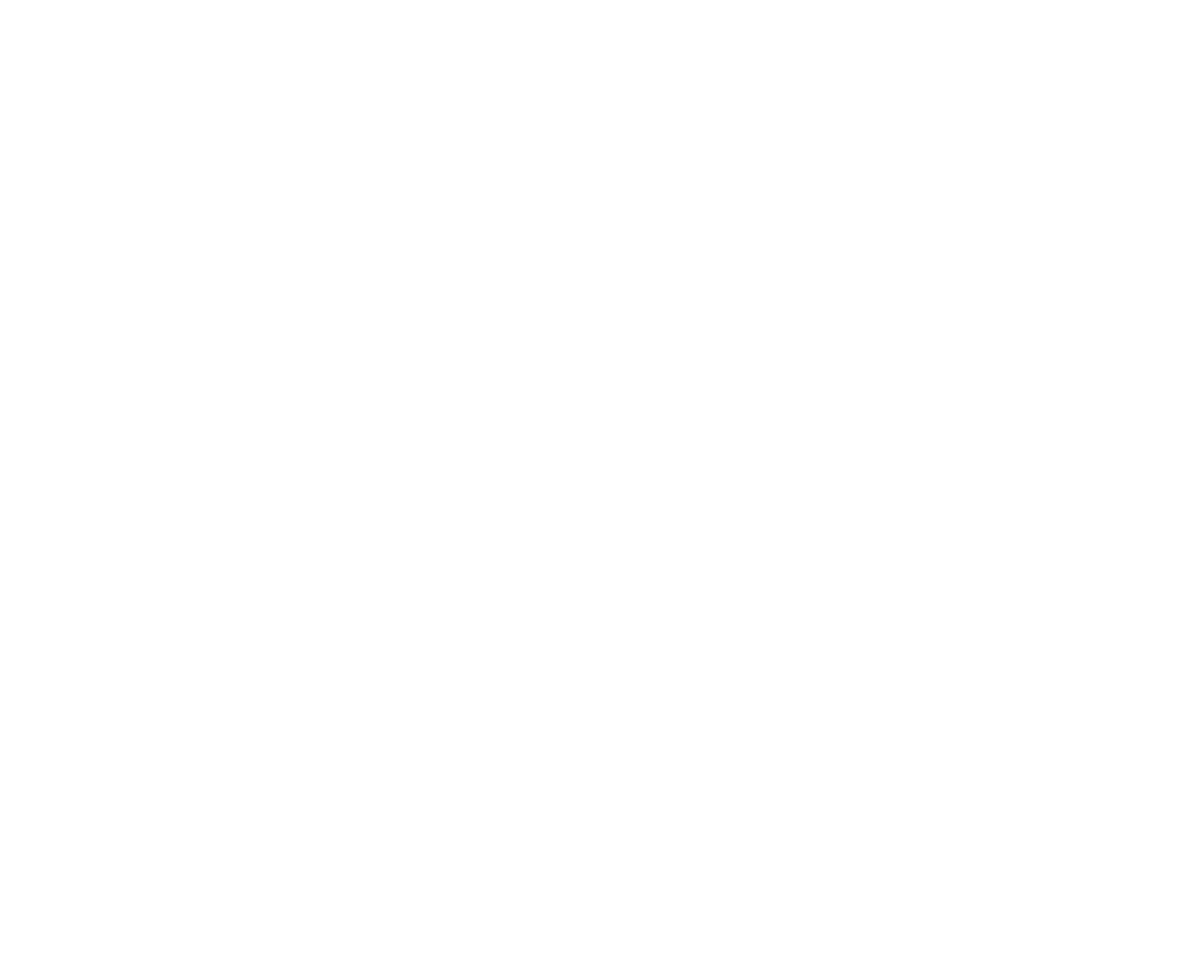
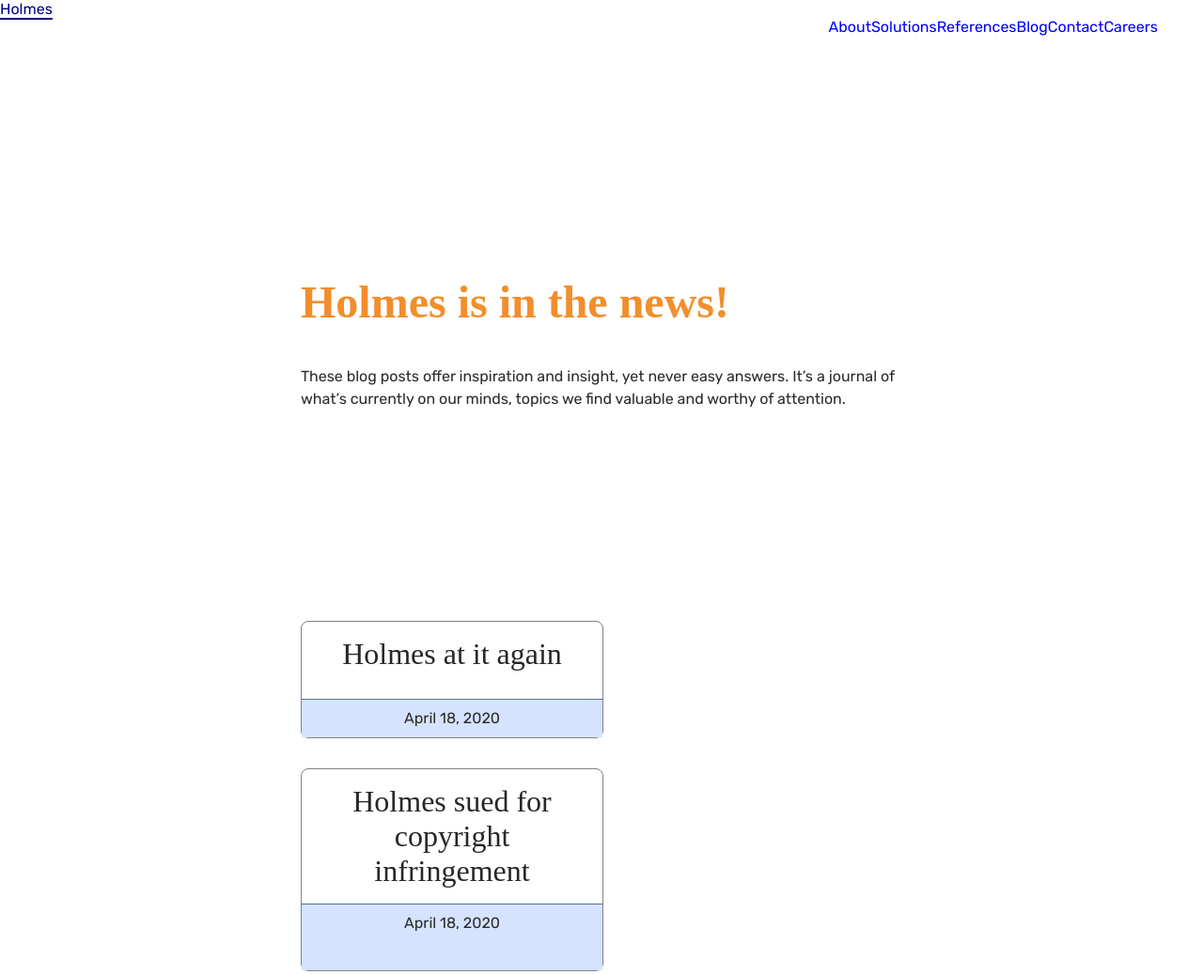
Before and after one commit to dillonfagan/learning-gatsby, a Gatsby site: page /news in a window 1280 px wide. Before the commit this address had no page. Shown: the top 1037 px of the page at 94% size. Before the commit the page ends 800 px from the top, so only its background shows below. Built offline with nearby package versions, Linux system fonts and the light colour scheme; Gatsby itself is replaced by a stand-in of ours; a web font is replaced by a local one.

Commit message:
Created news

```diff
--- /dev/null
+++ b/src/components/news-card.js
@@ -0,0 +1,9 @@
+import React from "react"
+import styles from "./card.module.css"
+
+export default props => (
+	<article className={styles.card}>
+		<h2><a href={props.path} target="_blank" rel="noopener noreferrer">{props.title}</a></h2>
+		<p className={styles.date}>{props.date}</p>
+	</article>
+)
--- /dev/null
+++ b/src/netlify-config/articles.json
@@ -0,0 +1,12 @@
+[
+	{
+		"title": "Holmes at it again",
+		"date": "2020-04-18T17:33:36.711Z",
+		"link": "https://theintercept.com/"
+	},
+	{
+		"title": "Holmes sued for copyright infringement",
+		"date": "2020-04-18T17:33:36.711Z",
+		"link": "https://theintercept.com/2020/06/19/how-to-mark-juneteenth-in-the-year-2020/"
+	}
+]
--- a/src/pages/blog.js
+++ b/src/pages/blog.js
@@ -4,7 +4,6 @@
 import { graphql } from 'gatsby'
 import Card from "../components/card"
 import styles from "../components/card.module.css"
-
 
 export default ({data}) => (
     <Page>
--- /dev/null
+++ b/src/pages/news.js
@@ -0,0 +1,37 @@
+import React from "react"
+import Page from "../components/page"
+import Section from "../components/section"
+import { graphql } from 'gatsby'
+import NewsCard from "../components/news-card"
+import styles from "../components/card.module.css"
+
+export default ({ data }) => (
+	<Page>
+		<Section title="Holmes is in the news!">
+			<p>These blog posts offer inspiration and insight, yet never easy answers.
+			It’s a journal of what’s currently on our minds, topics we find valuable
+            and worthy of attention.</p>
+		</Section>
+		<section className={styles.cardContainer}>
+			{data.allArticlesJson.nodes.map(article =>
+				<NewsCard
+					title={article.title}
+					date={article.date}
+					path={article.link}
+				/>
+			)}
+		</section>
+	</Page>
+)
+
+export const query = graphql`
+	query MyQuery {
+  		allArticlesJson {
+    		nodes {
+				title
+            date(formatString: "MMMM DD, YYYY")
+				link
+    		}
+  		}
+	}
+`
```
